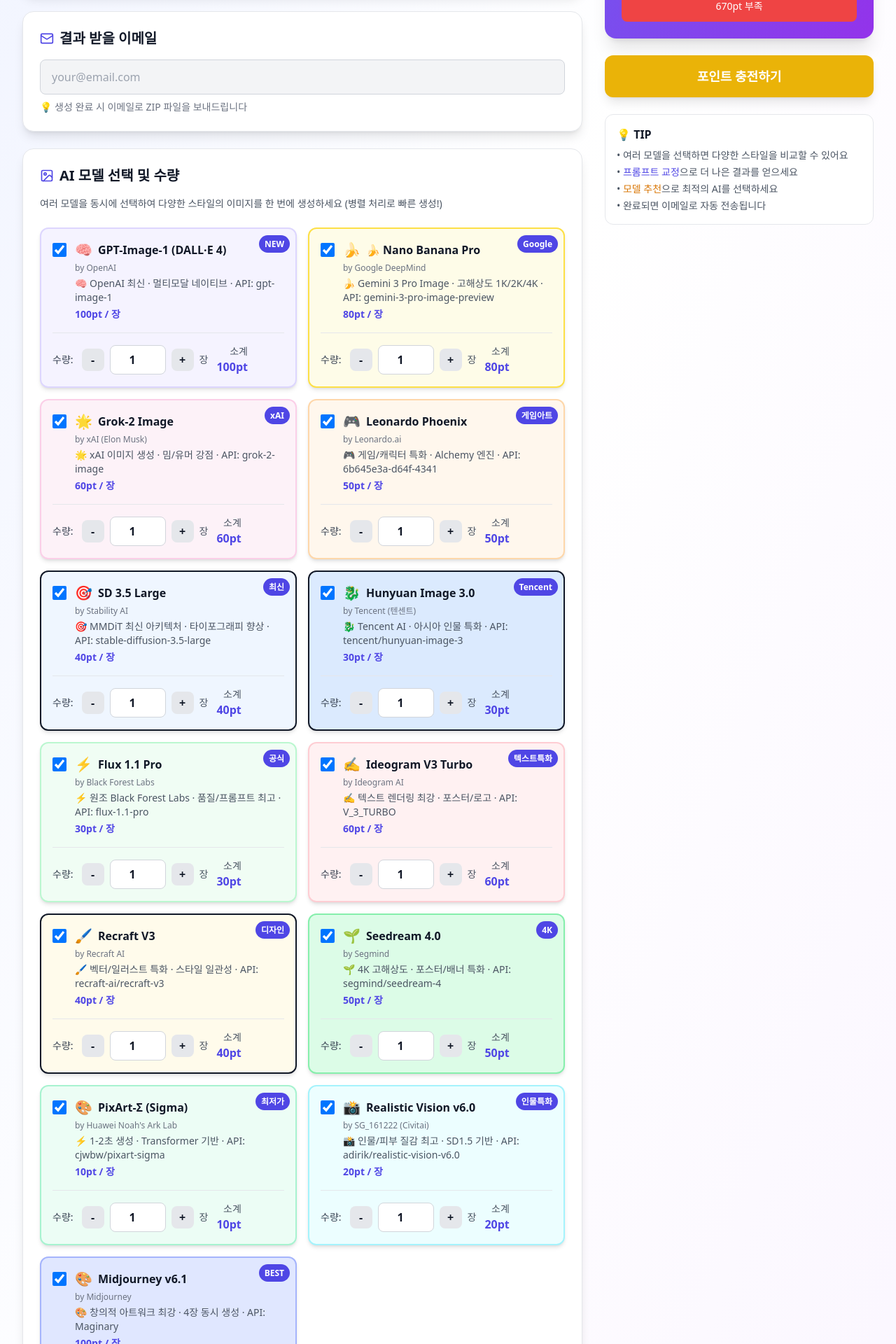
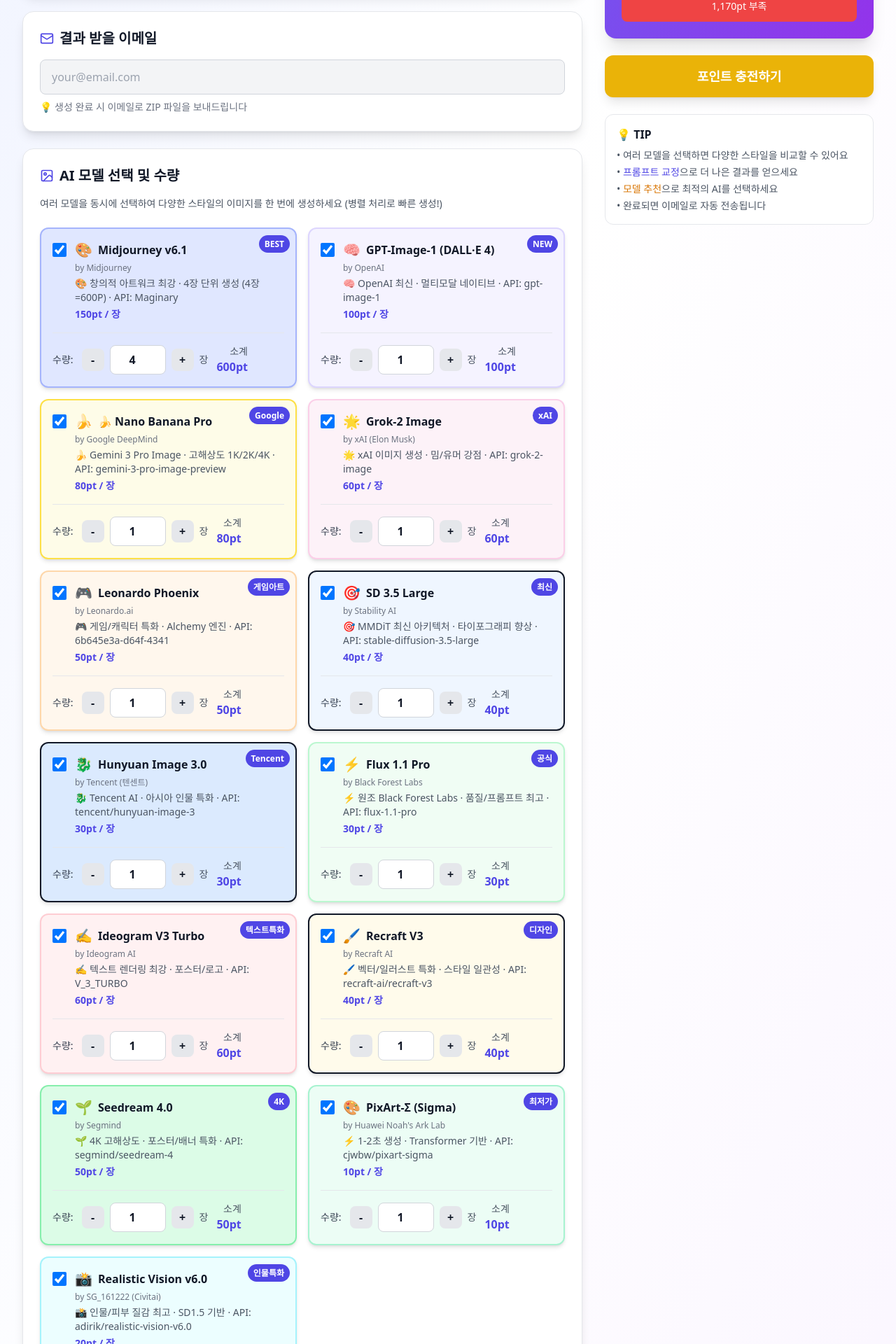
Before and after one commit to sminju98/imagesfactory, a Next.js app: page / in a window 1280 px wide. Shown: the part 880-2800 px from the top of the page at 70% size. Built offline with nearby package versions, Linux system fonts and the light colour scheme; no server answers.

Commit message:
feat: Midjourney 첫번째로 이동 및 가격 150P로 변경

```diff
--- a/src/app/generation/[id]/page.tsx
+++ b/src/app/generation/[id]/page.tsx
@@ -248,17 +248,32 @@
               </p>
 
               {/* 실패한 모델 및 환불 정보 */}
-              {failedJobs.length > 0 && (
+              {failedJobs.length > 0 && (() => {
+                // 모델별로 그룹화
+                const groupedFailures = failedJobs.reduce((acc, job) => {
+                  if (!acc[job.modelId]) {
+                    acc[job.modelId] = { count: 0, totalPoints: 0 };
+                  }
+                  acc[job.modelId].count += 1;
+                  acc[job.modelId].totalPoints += job.pointsCost;
+                  return acc;
+                }, {} as Record<string, { count: number; totalPoints: number }>);
+
+                const uniqueModels = Object.keys(groupedFailures);
+
+                return (
                   <div className="bg-orange-50 border border-orange-200 rounded-xl p-4 mb-6 text-left max-w-md mx-auto">
                     <div className="flex items-center gap-2 mb-3">
                       <AlertTriangle className="w-5 h-5 text-orange-500" />
-                    <span className="font-semibold text-orange-800">실패한 모델 ({failedJobs.length}개)</span>
+                      <span className="font-semibold text-orange-800">
+                        실패한 모델 ({uniqueModels.length}개 모델, {failedJobs.length}장)
+                      </span>
                     </div>
                     <ul className="text-sm text-orange-700 space-y-1 mb-3">
-                    {failedJobs.map((job, idx) => (
-                      <li key={idx} className="flex justify-between">
-                        <span>• {MODEL_NAMES[job.modelId] || job.modelId}</span>
-                        <span className="text-orange-600">-{job.pointsCost}P</span>
+                      {uniqueModels.map((modelId) => (
+                        <li key={modelId} className="flex justify-between">
+                          <span>• {MODEL_NAMES[modelId] || modelId} ({groupedFailures[modelId].count}장)</span>
+                          <span className="text-orange-600">-{groupedFailures[modelId].totalPoints}P</span>
                         </li>
                       ))}
                     </ul>
@@ -267,7 +282,8 @@
                       <span className="font-bold text-green-600">+{refundedPoints} 포인트</span>
                     </div>
                   </div>
-              )}
+                );
+              })()}
 
               <div className="flex justify-center space-x-4 flex-wrap gap-3">
                 {generation.zipUrl && (
@@ -306,17 +322,32 @@
               </p>
 
               {/* 실패한 모델 및 환불 정보 */}
-              {failedJobs.length > 0 && (
+              {failedJobs.length > 0 && (() => {
+                // 모델별로 그룹화
+                const groupedFailures = failedJobs.reduce((acc, job) => {
+                  if (!acc[job.modelId]) {
+                    acc[job.modelId] = { count: 0, totalPoints: 0 };
+                  }
+                  acc[job.modelId].count += 1;
+                  acc[job.modelId].totalPoints += job.pointsCost;
+                  return acc;
+                }, {} as Record<string, { count: number; totalPoints: number }>);
+
+                const uniqueModels = Object.keys(groupedFailures);
+
+                return (
                   <div className="bg-red-50 border border-red-200 rounded-xl p-4 mb-6 text-left max-w-md mx-auto">
                     <div className="flex items-center gap-2 mb-3">
                       <AlertTriangle className="w-5 h-5 text-red-500" />
-                    <span className="font-semibold text-red-800">실패한 모델 ({failedJobs.length}개)</span>
+                      <span className="font-semibold text-red-800">
+                        실패한 모델 ({uniqueModels.length}개 모델, {failedJobs.length}장)
+                      </span>
                     </div>
                     <ul className="text-sm text-red-700 space-y-1 mb-3">
-                    {failedJobs.map((job, idx) => (
-                      <li key={idx} className="flex justify-between">
-                        <span>• {MODEL_NAMES[job.modelId] || job.modelId}</span>
-                        <span className="text-red-600">-{job.pointsCost}P</span>
+                      {uniqueModels.map((modelId) => (
+                        <li key={modelId} className="flex justify-between">
+                          <span>• {MODEL_NAMES[modelId] || modelId} ({groupedFailures[modelId].count}장)</span>
+                          <span className="text-red-600">-{groupedFailures[modelId].totalPoints}P</span>
                         </li>
                       ))}
                     </ul>
@@ -325,7 +356,8 @@
                       <span className="font-bold text-green-600">+{refundedPoints} 포인트</span>
                     </div>
                   </div>
-              )}
+                );
+              })()}
 
               {refundedPoints === 0 && (
                 <p className="text-sm text-gray-600 mb-6">
--- a/src/app/page.tsx
+++ b/src/app/page.tsx
@@ -19,13 +19,27 @@
   company: string;
   logo?: string;
   maxCount?: number; // 모델별 최대 생성 수량
+  step?: number; // 수량 증감 단위 (예: 4장 단위)
 }
 
 // AI 모델 데이터 (병렬 처리 기준 최대치 설정)
 // 각 모델별 특징 및 최신 API 버전 반영
 // 🔗 API 버전 정보: name에 공식 모델명, description에 별명/버전 표기
 const AI_MODELS: AIModel[] = [
-  // ===== 👑 1. GPT-Image (OpenAI 최신) =====
+  // ===== 🎨 1. Midjourney v6.1 (BEST) =====
+  {
+    id: 'midjourney',
+    name: 'Midjourney v6.1',
+    description: '🎨 창의적 아트워크 최강 · 4장 단위 생성 (4장=600P) · API: Maginary',
+    pointsPerImage: 150,
+    badge: 'BEST',
+    color: 'bg-indigo-100 border-indigo-300',
+    company: 'Midjourney',
+    logo: '🎨',
+    maxCount: 40,
+    step: 4, // 4장 단위로만 선택 가능
+  },
+  // ===== 👑 2. GPT-Image (OpenAI 최신) =====
   {
     id: 'gpt-image',
     name: 'GPT-Image-1 (DALL·E 4)',
@@ -37,7 +51,7 @@
     logo: '🧠',
     maxCount: 12,
   },
-  // ===== 🍌 2. Nano Banana Pro (Google Gemini) =====
+  // ===== 🍌 3. Nano Banana Pro (Google Gemini) =====
   {
     id: 'gemini',
     name: '🍌 Nano Banana Pro',
@@ -49,7 +63,7 @@
     logo: '🍌',
     maxCount: 15,
   },
-  // ===== 🌟 3. Grok-2 (xAI) =====
+  // ===== 🌟 4. Grok-2 (xAI) =====
   {
     id: 'grok',
     name: 'Grok-2 Image',
@@ -61,7 +75,7 @@
     logo: '🌟',
     maxCount: 15,
   },
-  // ===== 🎮 4. Leonardo Phoenix =====
+  // ===== 🎮 5. Leonardo Phoenix =====
   {
     id: 'leonardo',
     name: 'Leonardo Phoenix',
@@ -73,7 +87,7 @@
     logo: '🎮',
     maxCount: 20,
   },
-  // ===== 🎯 5. SD 3.5 Large =====
+  // ===== 🎯 6. SD 3.5 Large =====
   {
     id: 'sdxl',
     name: 'SD 3.5 Large',
@@ -85,7 +99,7 @@
     logo: '🎯',
     maxCount: 20,
   },
-  // ===== 🐉 6. Hunyuan Image 3.0 =====
+  // ===== 🐉 7. Hunyuan Image 3.0 =====
   {
     id: 'hunyuan',
     name: 'Hunyuan Image 3.0',
@@ -164,17 +178,6 @@
     logo: '📸',
     maxCount: 24,
   },
-  {
-    id: 'midjourney',
-    name: 'Midjourney v6.1',
-    description: '🎨 창의적 아트워크 최강 · 4장 동시 생성 · API: Maginary',
-    pointsPerImage: 100,
-    badge: 'BEST',
-    color: 'bg-indigo-100 border-indigo-300',
-    company: 'Midjourney',
-    logo: '🎨',
-    maxCount: 10,
-  },
   // ===== 비활성화된 모델들 =====
   // Playground v2.5 비활성화 (Replicate API 버전 해시 필요)
   // Kandinsky 3.0 비활성화 (Replicate API 버전 해시 필요)
@@ -186,7 +189,7 @@
   const [prompt, setPrompt] = useState('');
   const [email, setEmail] = useState('');
   const [isEditingEmail, setIsEditingEmail] = useState(false);
-  // 모든 활성화된 모델 기본 선택 (각 1장씩)
+  // 모든 활성화된 모델 기본 선택 (각 1장씩, Midjourney는 4장 단위)
   const [selectedModels, setSelectedModels] = useState<Record<string, number>>({
     'pixart': 1,
     'realistic-vision': 1,
@@ -200,7 +203,7 @@
     'recraft': 1,
     'hunyuan': 1,
     'seedream': 1,
-    'midjourney': 1,
+    'midjourney': 4, // 4장 단위
   });
   const [referenceImage, setReferenceImage] = useState<File | null>(null);
   const [referenceImagePreview, setReferenceImagePreview] = useState<string>('');
@@ -351,17 +354,26 @@
     });
   };
 
-  // 수량 변경 (범위 초과 시 자동 조정)
+  // 수량 변경 (범위 초과 시 자동 조정, step 단위 반영)
   const updateModelCount = (modelId: string, count: number) => {
     const model = AI_MODELS.find(m => m.id === modelId);
     const maxCount = model?.maxCount || 100;
+    const step = model?.step || 1;
+    const minCount = step; // 최소값은 step 값
 
     // 범위를 벗어나면 자동으로 최소/최대로 조정
     let adjustedCount = count;
-    if (count < 1) {
-      adjustedCount = 1;
+    if (count < minCount) {
+      adjustedCount = minCount;
     } else if (count > maxCount) {
       adjustedCount = maxCount;
+    }
+
+    // step 단위로 반올림 (예: step=4면 4, 8, 12, 16...)
+    if (step > 1) {
+      adjustedCount = Math.round(adjustedCount / step) * step;
+      if (adjustedCount < minCount) adjustedCount = minCount;
+      if (adjustedCount > maxCount) adjustedCount = Math.floor(maxCount / step) * step;
     }
 
     setSelectedModels(prev => ({
@@ -749,7 +761,7 @@
                             <button
                               onClick={(e) => {
                                 e.stopPropagation();
-                                updateModelCount(model.id, count - 1);
+                                updateModelCount(model.id, count - (model.step || 1));
                               }}
                               className="w-8 h-8 bg-gray-200 rounded-lg hover:bg-gray-300 font-bold"
                             >
@@ -758,16 +770,17 @@
                             <input
                               type="number"
                               value={count}
-                              onChange={(e) => updateModelCount(model.id, parseInt(e.target.value) || 1)}
+                              onChange={(e) => updateModelCount(model.id, parseInt(e.target.value) || (model.step || 1))}
                               onClick={(e) => e.stopPropagation()}
                               className="w-20 px-3 py-2 border border-gray-300 rounded-lg text-center font-bold"
-                              min="1"
+                              min={model.step || 1}
                               max={model.maxCount || 100}
+                              step={model.step || 1}
                             />
                             <button
                               onClick={(e) => {
                                 e.stopPropagation();
-                                updateModelCount(model.id, count + 1);
+                                updateModelCount(model.id, count + (model.step || 1));
                               }}
                               className="w-8 h-8 bg-gray-200 rounded-lg hover:bg-gray-300 font-bold"
                             >
--- a/src/types/task.types.ts
+++ b/src/types/task.types.ts
@@ -200,11 +200,11 @@
   {
     id: 'midjourney',
     name: 'Midjourney v6.1',
-    description: '창의적 아트워크 최강',
-    pointsPerImage: 100,
+    description: '창의적 아트워크 최강 (4장 단위)',
+    pointsPerImage: 150,
     category: 'premium',
     supportsReference: false,
-    maxImages: 10,
+    maxImages: 40,
   },
 ];
 
```
Also changed, not shown: public/sw.js, 1 other file (tests, documents, lock files or other folders). Lines whose indentation alone changed are shown as unchanged.
